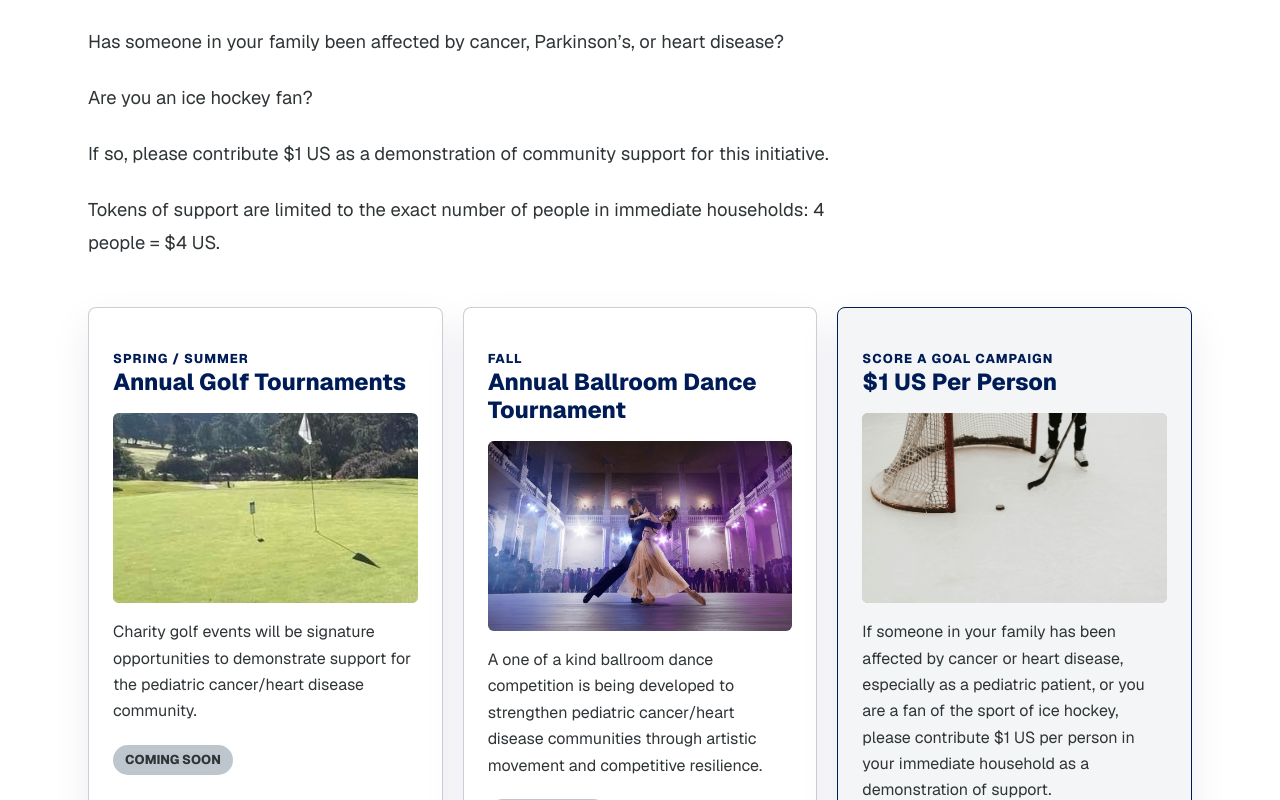
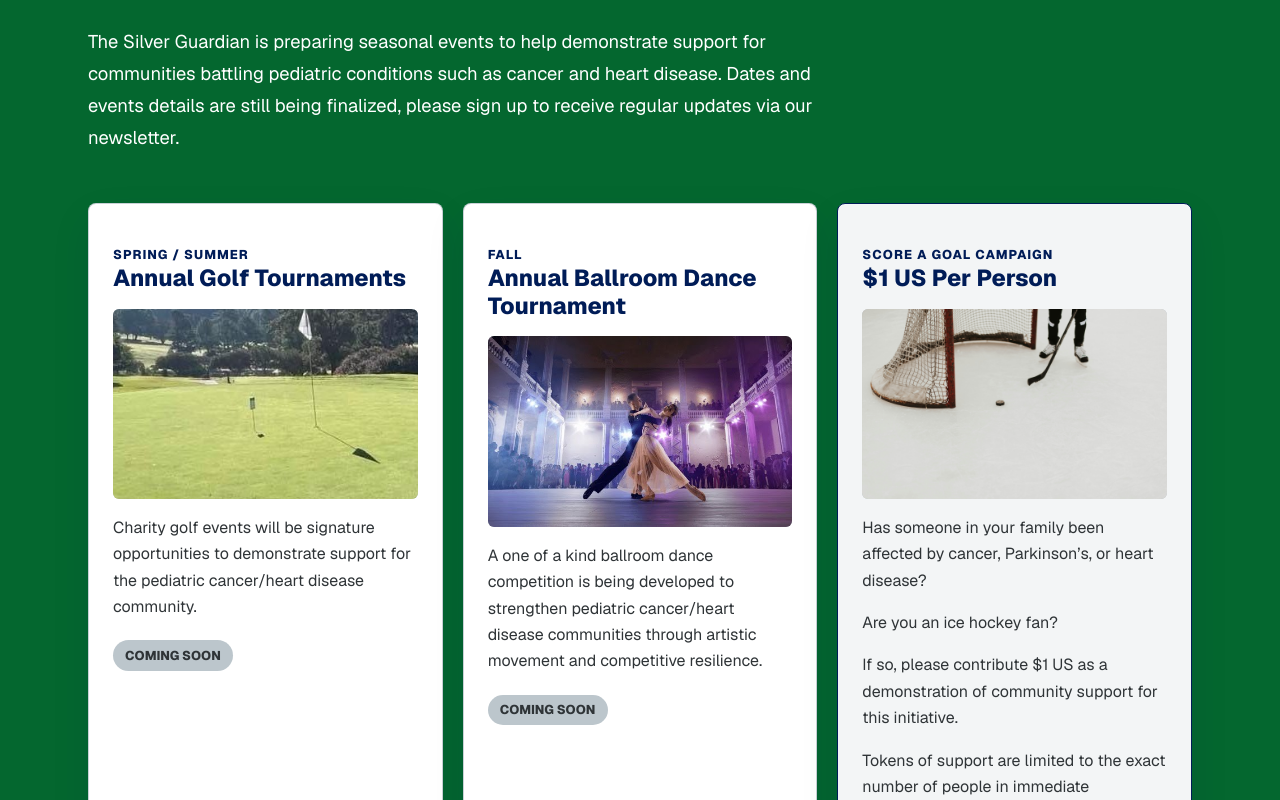
Before and after one commit to raulsmith12/thesilverguardian, a Next.js app: page /fundraising in a window 1280 px wide. Shown: the part 440-1240 px from the top of the page. Built offline with nearby package versions, Linux system fonts and the light colour scheme.

Commit message:
Fourth round of edits

```diff
--- a/src/app/32-wishes/page.tsx
+++ b/src/app/32-wishes/page.tsx
@@ -457,7 +457,7 @@ export default function WishesPage() {
           </div>
         </section>
 
-        <section className="page-content">
+        <section className="page-content page-content--green">
           <div className="mx-auto w-full max-w-6xl px-6 py-16">
             <div className="wishes-grid">
               <section className="wishes-region" aria-labelledby="west-title">
--- a/src/app/contact/page.tsx
+++ b/src/app/contact/page.tsx
@@ -12,7 +12,10 @@ export default function ContactPage() {
           </div>
         </section>
 
-        <section className="page-content" aria-label="Contact content">
+        <section
+          className="page-content page-content--green"
+          aria-label="Contact content"
+        >
           <div className="mx-auto w-full max-w-6xl px-6 py-16">
             <div className="contact-layout">
               <section className="contact-email" aria-labelledby="email-title">
--- a/src/app/fundraising/page.tsx
+++ b/src/app/fundraising/page.tsx
@@ -13,7 +13,7 @@ export default function FundraisingPage() {
           </div>
         </section>
 
-        <section className="page-content">
+        <section className="page-content page-content--green">
           <div className="mx-auto w-full max-w-6xl px-6 py-16">
             <FundraisingContent />
           </div>
--- a/src/app/globals.css
+++ b/src/app/globals.css
@@ -235,6 +235,17 @@ a {
 
 .page-content {
   background: var(--color-white);
+}
+
+.page-content--green {
+  background: #04672f;
+}
+
+.page-content--green .fundraising-intro > p,
+.page-content--green .contact-email a,
+.page-content--green .contact-email .section-kicker,
+.page-content--green .section-title {
+  color: var(--color-white);
 }
 
 .contact-layout {
@@ -824,6 +835,18 @@ a {
   line-height: 1.75;
 }
 
+.home-callouts-heading {
+  background: #001c56;
+}
+
+.home-callouts-heading .section-kicker {
+  color: var(--color-secondary);
+}
+
+.home-callouts-heading .section-title {
+  color: var(--color-white);
+}
+
 .section-kicker {
   margin: 0 0 0.75rem;
   color: var(--color-primary);
--- a/src/app/page.tsx
+++ b/src/app/page.tsx
@@ -49,12 +49,14 @@ export default function Home() {
         </section>
 
         <section id="fundraising" className="content-section">
+          <div className="home-callouts-heading">
             <div className="mx-auto w-full max-w-6xl px-6 pt-16 pb-10">
               <div className="max-w-3xl">
                 <p className="section-kicker">Ways to help</p>
                 <h2 className="section-title">
                   Every act of support helps move the mission forward.
                 </h2>
+              </div>
             </div>
           </div>
           <div className="feature-callout-list">
--- a/src/components/FundraisingContent.tsx
+++ b/src/components/FundraisingContent.tsx
@@ -26,16 +26,7 @@ export function FundraisingContent() {
           </h2>
         </div>
         <p>
-          Has someone in your family been affected by cancer, Parkinson&rsquo;s, or heart disease?
-        </p>
-        <p>
-          Are you an ice hockey fan?
-        </p>
-        <p>
-          If so, please contribute $1 US as a demonstration of community support for this initiative.
-        </p>
-        <p>
-          Tokens of support are limited to the exact number of people in immediate households: 4 people = $4 US.
+          The Silver Guardian is preparing seasonal events to help demonstrate support for communities battling pediatric conditions such as cancer and heart disease. Dates and events details are still being finalized, please sign up to receive regular updates via our newsletter.
         </p>
       </section>
 
@@ -92,10 +83,16 @@ export function FundraisingContent() {
             />
           </div>
           <p>
-            If someone in your family has been affected by cancer or heart disease, especially as a pediatric patient, or you are a fan of the sport of ice hockey, please contribute $1 US per person in your immediate household as a demonstration of support.
+            Has someone in your family been affected by cancer, Parkinson&rsquo;s, or heart disease?
           </p>
-          <p className="fundraising-card__note">
-            Support tokens are limited to the exact number of immediate household members.
+          <p>
+            Are you an ice hockey fan?
+          </p>
+          <p>
+            If so, please contribute $1 US as a demonstration of community support for this initiative.
+          </p>
+          <p>
+            Tokens of support are limited to the exact number of people in immediate households: 4 people = $4 US.
           </p>
           <Button
             className="site-button site-button--primary"
```
Lines whose indentation alone changed are shown as unchanged.
